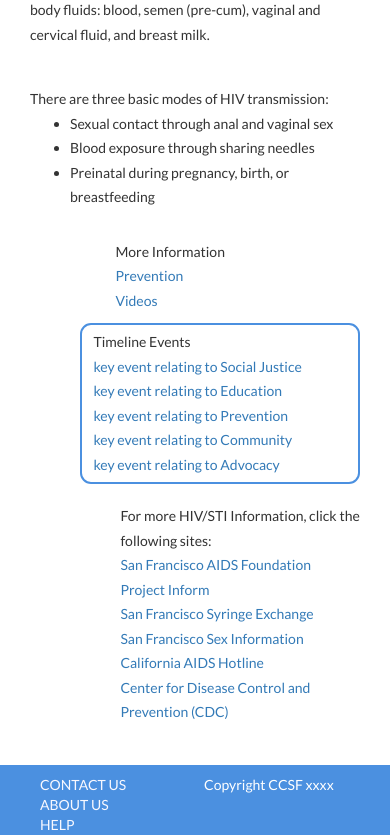
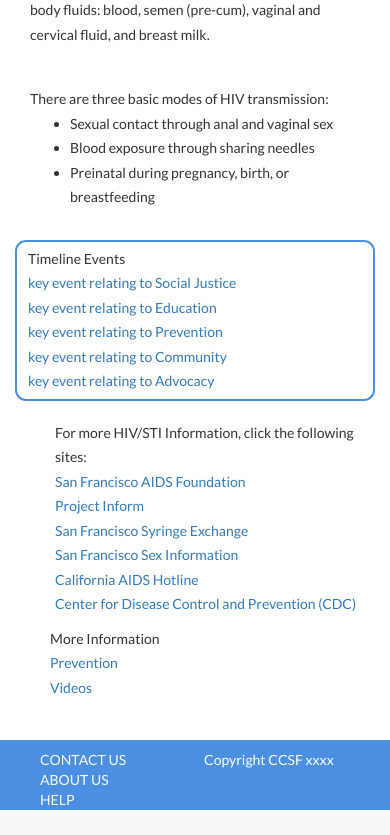
Before and after one commit to RadBitt/HIV-Timeline, a PHP site: page /abouthiv.php in a window 390 px wide. Shown: the part 1335-2170 px from the top of the page. After the commit the page ends 2145 px from the top, so only its background shows below. Run offline with PHP 8.4, Linux system fonts and the light colour scheme.

Commit message:
About HIV

```diff
--- a/abouthiv.php
+++ b/abouthiv.php
@@ -11,7 +11,7 @@
 
 	<div class="abouthiv container">
 		<div class="content-wrapper">
-			<div class="content col-md-9">
+			<div class="content col-md-6 col-sm-12">
 				<h3>What is HIV?</h3>
 				<h4>HIV stands for Human Immunodeficiency Virus.</h4>
 				<p>An HIV virus infection causes chronic inflammation and weakens the body's immune system. Over time, this inflammation can affect many systems in the body and make it increasingly difficult for the body to fight off other infections. People with the HIV infection may experience serious symptoms, or none at all. They may not even know they have the infection and are able to pass it on to others. <strong>There is no cure.</strong> New treatment for this chronic disease is less toxic than the virus and suppresses viral load (amount of HIV virus in the body) which decreases transmission to others, and allows people to live longer fuller lives.</p>
@@ -31,13 +31,7 @@
 			</div>
 		</div>
 
-		<div class="right-section col-md-3">
-			<div class="more-services">
-				<ul>More Information
-					<li><a href="prevention.php">Prevention</a></li>
-					<li><a href="videos.php">Videos</a></li>
-				</ul>
-			</div>
+		<div class="right-section col-md-3 col-sm-12">
 
 			<div class="">
 				<ul class="timeline-events centerBlock">Timeline Events
@@ -59,6 +53,14 @@
 					<li><a href="">Center for Disease Control and Prevention (CDC)</a></li>
 				</ul>
 			</div>
+
+			<div class="more-services">
+				<ul>More Information
+					<li><a href="prevention.php">Prevention</a></li>
+					<li><a href="videos.php">Videos</a></li>
+				</ul>
+			</div>
+
 		</div> <!-- end right-section -->
 
 	</div> <!-- end container -->
--- a/static/css/main.css
+++ b/static/css/main.css
@@ -312,7 +312,7 @@ ul {
     display: block;
   }
 
-  .more-services ul {
+  .more-services ul, .right-section {
     padding: 0;
     margin: 0;
   }
```
